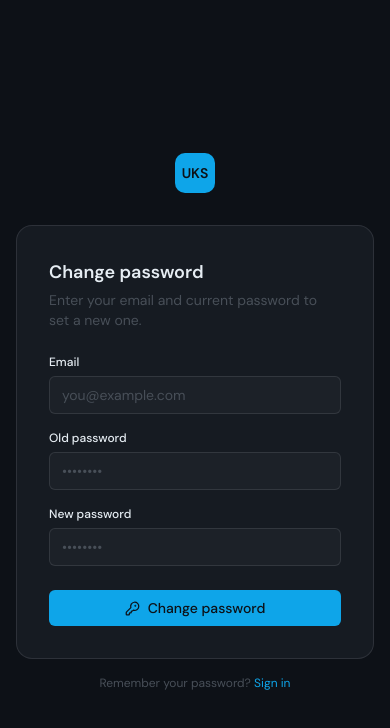
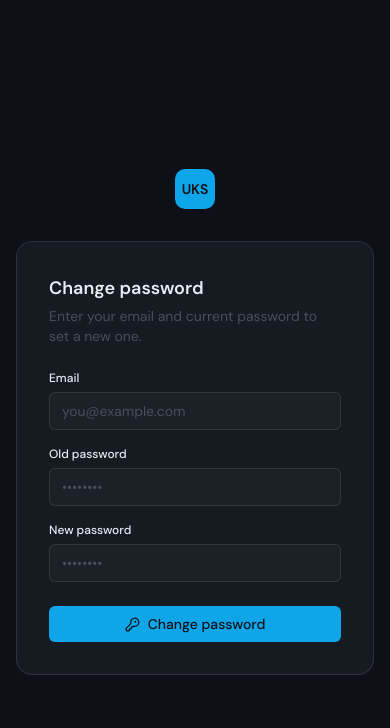
Before and after one commit to Sindjela00/dockerhub-mimic, a React (Vite) app in the folder frontend/: page /change-password in a window 390 px wide. Shown: the top 728 px of the page. Built offline with nearby package versions, Linux system fonts and the light colour scheme; sample sign-in values are in the browser's storage.

Commit message:
Update mobile style

```diff
--- a/frontend/src/components/Sidebar/Sidebar.tsx
+++ b/frontend/src/components/Sidebar/Sidebar.tsx
@@ -60,7 +60,7 @@ export default function Sidebar({
           minWidth: collapsed ? "56px" : "232px",
         }}
         className={[
-          "hidden sm:flex flex-col h-full overflow-hidden",
+          "hidden md:flex flex-col h-full overflow-hidden",
           "bg-bg-surface border-r border-border",
           "transition-[width,min-width] duration-200 ease-in-out",
           mobileOpen ? "flex! fixed inset-y-0 left-0 z-50 w-58! min-w-58!" : "",
--- a/frontend/src/pages/ChangePasswordPage/ChangePasswordPage.tsx
+++ b/frontend/src/pages/ChangePasswordPage/ChangePasswordPage.tsx
@@ -129,15 +129,6 @@ export default function ChangePasswordPage() {
             </>
           )}
         </div>
-
-        {!submitted && (
-          <p className="text-center text-xs text-text-muted mt-4">
-            Remember your password?{" "}
-            <Link to="/login" className="text-brand hover:underline">
-              Sign in
-            </Link>
-          </p>
-        )}
       </div>
     </div>
   );
```
